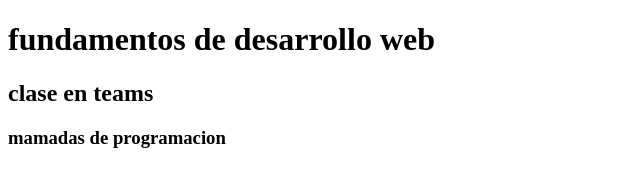
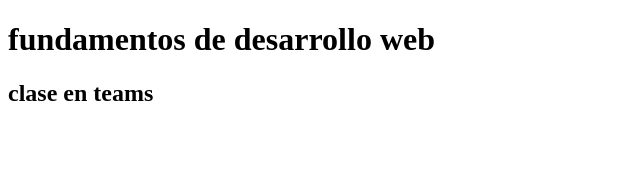
Before and after one commit to AlderPortillo/website52, a plain HTML site: page index.html in a window 1280 px wide. Shown: the whole page, without its empty margins (0-640 px from the left). Drawn offline with Linux system fonts and the light colour scheme.

Commit message:
Update index.html

```diff
--- a/index.html
+++ b/index.html
@@ -9,7 +9,7 @@
 <body>
     <h1>fundamentos de desarrollo web</h1>
     <h2>clase en teams</h2>
-    <h3>mamadas de programacion</h3>
+
 
 </body>
 </html>
```
